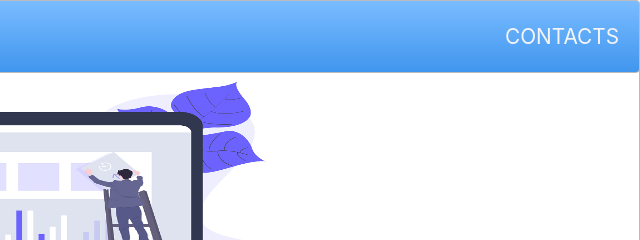
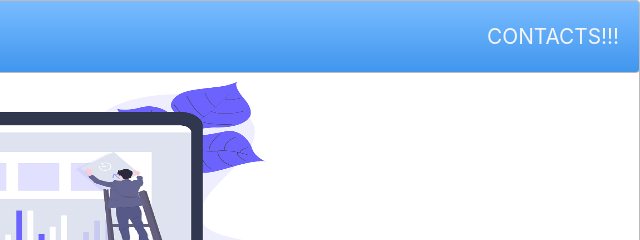
Before and after one commit to HarshaEmpire/HarshaEmpire.github.io, a plain HTML site: page index.html in a window 1280 px wide. Shown: the top 240 px of the page, 640-1280 px from the left. Drawn offline with nearby package versions, Linux system fonts and the light colour scheme.

Commit message:
add exclamation mark!

```diff
--- a/index.html
+++ b/index.html
@@ -10,7 +10,7 @@
 	  		<a href="#" class="b1">ABOUT</a>
 	  		<a href="#" class="b1">PRODUCTS</a>
 	  		<a href="#" class="b1">OUR TEAM</a>
-	  		<a href="#" class="b1 b2">CONTACTS</a>
+	  		<a href="#" class="b1 b2">CONTACTS!!!</a>
 	  </div>
 	  <div class="zone container1"><img src=".\img\undraw.png"></div>
 	  <div class="zone blue container2">
```
